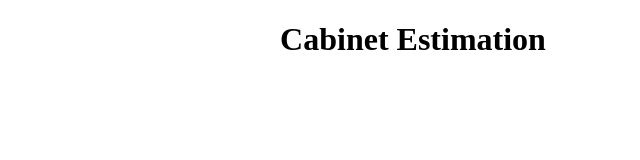
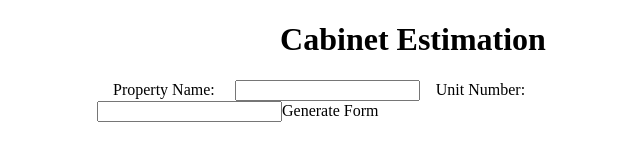
Before and after one commit to AlexisGood100/cabinetestimationplusordering, a plain HTML site: page index.html in a window 1280 px wide. Shown: the whole page, without its empty margins (227-867 px from the left). Drawn offline with Linux system fonts and the light colour scheme.

Commit message:
made the form and started building in components in the root

```diff
--- /dev/null
+++ b/components/Form.css
@@ -0,0 +1,14 @@
+.div-form{
+    margin:0 auto;
+    width:50%;
+}
+
+form{
+    margin: 0 auto;
+}
+form label{
+    margin:1rem;
+}
+form button{
+ margin:2px;
+}
--- /dev/null
+++ b/components/Form.js
@@ -0,0 +1,26 @@
+function makeForm() {
+    let divForm = document.createElement('div');
+    divForm.classList.add('div-form')
+    let formForm = document.createElement('form');
+    let labelPropertyName = document.createElement('label');
+    labelPropertyName.innerText = 'Property Name: '
+    let labelUnitNumber = document.createElement('label');
+    labelUnitNumber.innerText = 'Unit Number: '
+    let inputPropertyName = document.createElement('input');
+    let inputUnitNumber = document.createElement('input');
+    formForm.appendChild(labelPropertyName);
+    formForm.appendChild(inputPropertyName);
+    formForm.appendChild(labelUnitNumber);
+    formForm.appendChild(inputUnitNumber);
+    let submitForm = document.createElement('submit')
+    submitForm.classList.add('submit-form')
+    submitForm.innerText = 'Generate Form';
+    formForm.appendChild(submitForm);
+
+    submitForm.addEventListener('click', ()=>{
+        console.log('clicked');
+    })
+
+    divForm.appendChild(formForm);
+    return divForm;
+}
--- a/components/Header.js
+++ b/components/Header.js
@@ -1,4 +1,3 @@
-
 function makeHeader(){
 let header = document.createElement('header');
 let h1_header = document.createElement('h1');
--- /dev/null
+++ b/components/Main.js
@@ -0,0 +1,6 @@
+function makeMain(){
+    let main = document.createElement('main');
+    let h1_main = document.createElement('h1');
+    main.appendChild(h1_main);
+    return main; // Return the created main element
+}
--- a/index.html
+++ b/index.html
@@ -4,13 +4,15 @@
     <meta charset="UTF-8">
     <meta name="viewport" content="width=device-width, initial-scale=1.0">
     <link rel="stylesheet" href="styles.css">
+    <link rel="stylesheet" href="/components/Form.css">
     <title>Document</title>
 </head>
 <body>
 
 
-
     <script src="/components/Header.js"></script>
+    <script src="/components/Form.js"></script>
+    <script src="/components/Main.js"></script>
     <script src="main.js"></script>
 </body>
 </html>
--- a/main.js
+++ b/main.js
@@ -1,6 +1,8 @@
+const body = document.querySelector('body')
+let html_Header = makeHeader();
+body.appendChild(html_Header);
+let newMainwForm = makeMain();
+let form = makeForm()
 
-const body = document.querySelector('body')
-
-let html_Header = makeHeader();
-
-body.appendChild(html_Header)
+body.appendChild(form)
+body.appendChild(newMainwForm)
--- a/styles.css
+++ b/styles.css
@@ -1,4 +1,3 @@
 header{
     text-align: center;
-
 }
```
